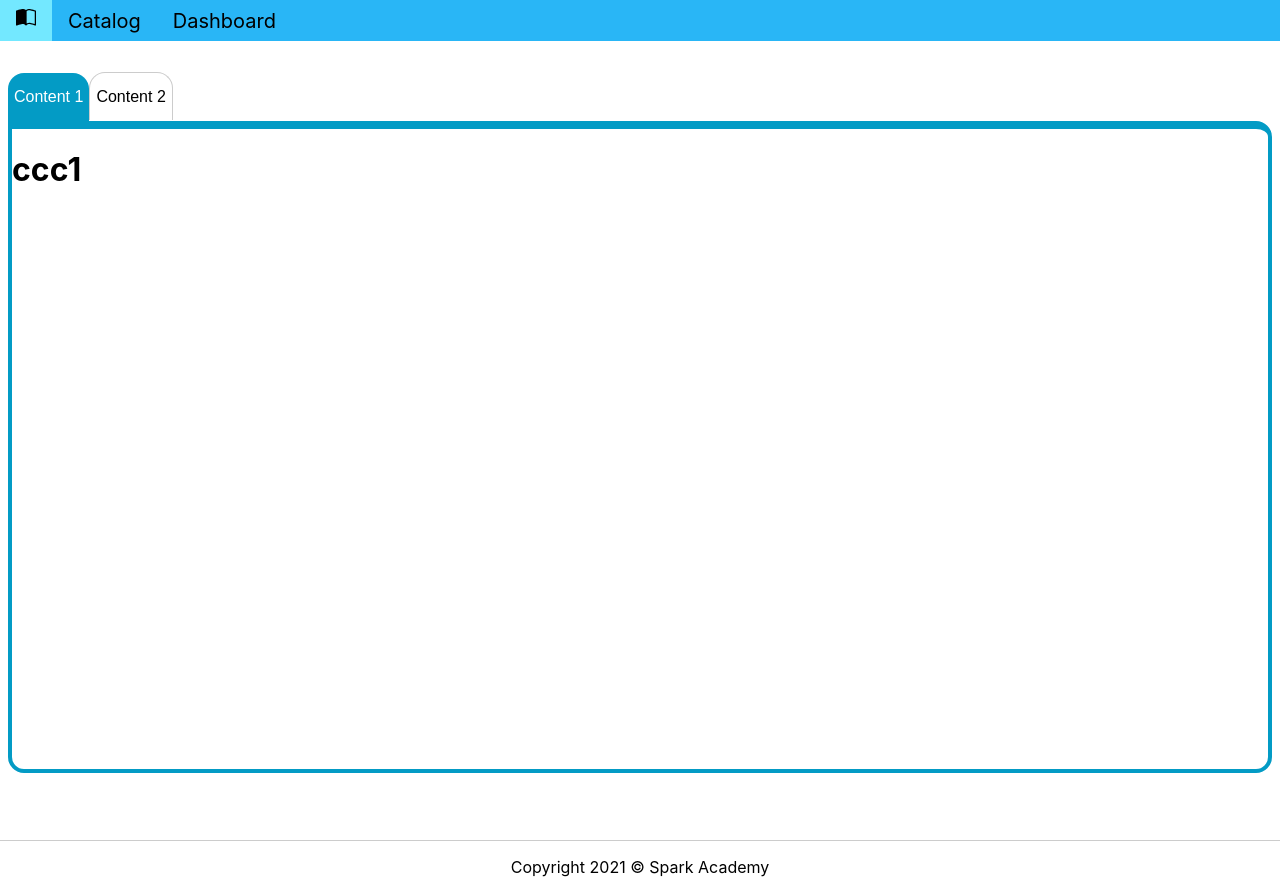
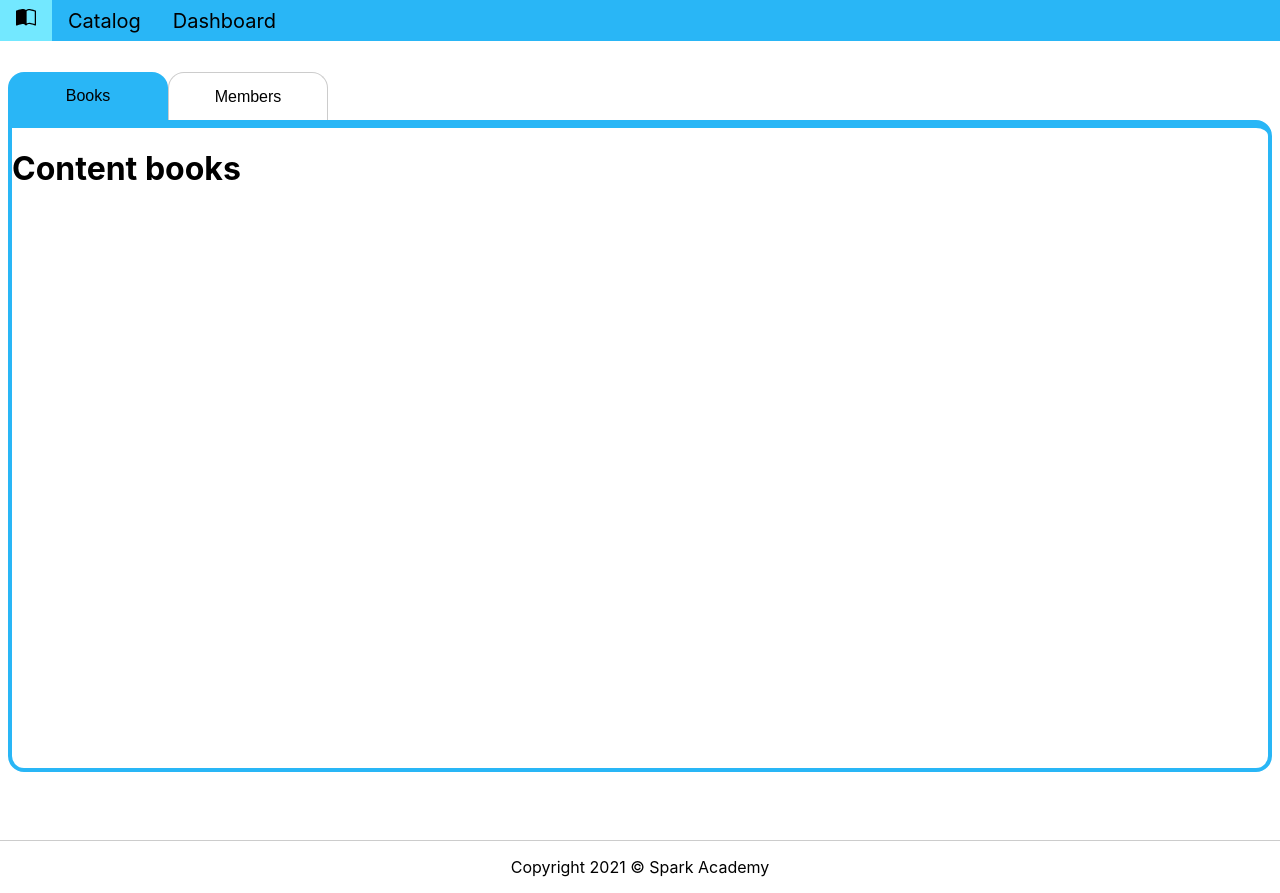
Before and after one commit to Imalsha97/SPARK_LMS_MERN, a React (Create React App) app: page / in a window 1280 px wide. Built offline with nearby package versions, Linux system fonts and the light colour scheme.

Commit message:
dynimic tapbs

```diff
--- a/src/components/Tabs.js
+++ b/src/components/Tabs.js
@@ -2,21 +2,21 @@ import React, { useState } from "react";
 
 import styled from "styled-components";
 
-export const Tabs = styled.div`
+export const TabsContainer = styled.div`
     overflow: hidden;
     background: #fff;
     height: 100%;
-    width: 100%;
+
 `;
 
-// const TabButtonContainer = styled.div`
-//     display: flex;
+const TabButtonContainer = styled.div`
+    display: flex;
 
-//     > * {
-//         flex: 1 1 0;
-//         max-width: 10em;
-//     }
-// `;
+    > * {
+        flex: 1 1 0;
+        max-width: 10em;
+    }
+`;
 
 export const Tab = styled.button`
     border: none;
@@ -26,19 +26,19 @@ export const Tab = styled.button`
     font-size: 1em;
     border: ${(props) => (props.active ? "" : "1px solid #ccc")};
     border-bottom: none;
-    background-color: ${(props) => (props.active ? "#039bc5": "#fff")};
+    background-color: ${(props) => (props.active ? props.theme.primary.main : "#fff")};
     height: 3em;
-    color:  ${(props) => (props.active ? "#fff": "#000")};
+    color:  ${(props) => props.theme.primary.textColor};
     border-top-left-radius: 1em;
     border-top-right-radius: 1em;
     :hover {
-         background-color:  #4fc3f7;
+         background-color:  ${(props) => props.theme.primary.light};
     }
 `;
 
-export const TabContent = styled.div`
-    border: 0.25em solid #039bc5;
-    border-top: 0.5em solid  #039bc5 ;
+export const TabContents = styled.div`
+    border: 0.25em solid ${(props) => props.theme.primary.main};
+    border-top: 0.5em solid  ${(props) => props.theme.primary.main} ;
     border-top-right-radius: 1em;
     border-bottom-left-radius: 1em;
     border-bottom-right-radius: 1em;
@@ -49,34 +49,34 @@ export const Content = styled.div`
     ${(props) => (props.active ? "" : "display: none")};
 `;
 
-// export default function Tabs(props) {
-//     const { contents } = props;
+export default function Tabs(props) {
+    const { contents } = props;
 
-//     const [active, setActive] = useState(0);
+    const [active, setActive] = useState(0);
 
-//     const handleClick = (event) => {
-//         const index = parseInt(event.target.id , 0);
-//         if (index !== active) {
-//             setActive(index);
-//         }
-//     };
+    const handleClick = (event) => {
+        const index = parseInt(event.target.id , 0);
+        if (index !== active) {
+            setActive(index);
+        }
+    };
 
-//     return (
-//         <TabsContainer>
-//             <TabButtonContainer>
-//                 {contents.map((content, index) => (
-//                     <Tab onClick={handleClick} active={active === index} id = {index} key={index}>
-//                         {content.title}
-//                     </Tab>
-//                 ))}
-//             </TabButtonContainer>
-//             <TabContents>
-//                 {contents.map((content, index) => (
-//                     <Content active={active === index} key={index}>
-//                         {content.elements}
-//                     </Content>
-//                 ))}
-//             </TabContents>
-//         </TabsContainer>
-//     );
-// }
+    return (
+        <TabsContainer>
+            <TabButtonContainer>
+                {contents.map((content, index) => (
+                    <Tab onClick={handleClick} active={active === index} id = {index} key={index}>
+                        {content.title}
+                    </Tab>
+                ))}
+            </TabButtonContainer>
+            <TabContents>
+                {contents.map((content, index) => (
+                    <Content active={active === index} key={index}>
+                        {content.elements}
+                    </Content>
+                ))}
+            </TabContents>
+        </TabsContainer>
+    );
+};
--- a/src/containers/Dashboard.js
+++ b/src/containers/Dashboard.js
@@ -1,27 +1,14 @@
-import React, { useState } from  "react";
-import { Content , Tab , TabContent , Tabs } from "../components/Tabs"
+import React  from  "react";
+import Tabs from "../components/Tabs";
 const Dashboard = () => {
-    const [active , setActive ] = useState(0);
+    const contents = [
+        {title:"Books",elements:<h1>Content books</h1>},
+        {title:"Members",elements:<h1>Content members</h1>},
+    ]
+    return (
+       <Tabs contents={contents} />
 
-    const handleClick = (event) => {
-        const index = parseInt(event.target.id,0);
-        if (index !== active){
-            setActive(index);
-        }
-    }
-    return (
-       <Tabs>
-           <Tab id={0} onClick={handleClick} active={active === 0}>Content 1</Tab>
-           <Tab id={1} onClick={handleClick} active={active === 1}>Content 2</Tab>
-           <TabContent>
-               <Content active={active === 0}>
-                   <h1>ccc1</h1>
-               </Content>
-               <Content active={active === 1}>
-                   <h1>ccc2</h1>
-               </Content>
-           </TabContent>
-       </Tabs>
+
     );
-}
-export default Dashboard
+};
+export default Dashboard;
```
